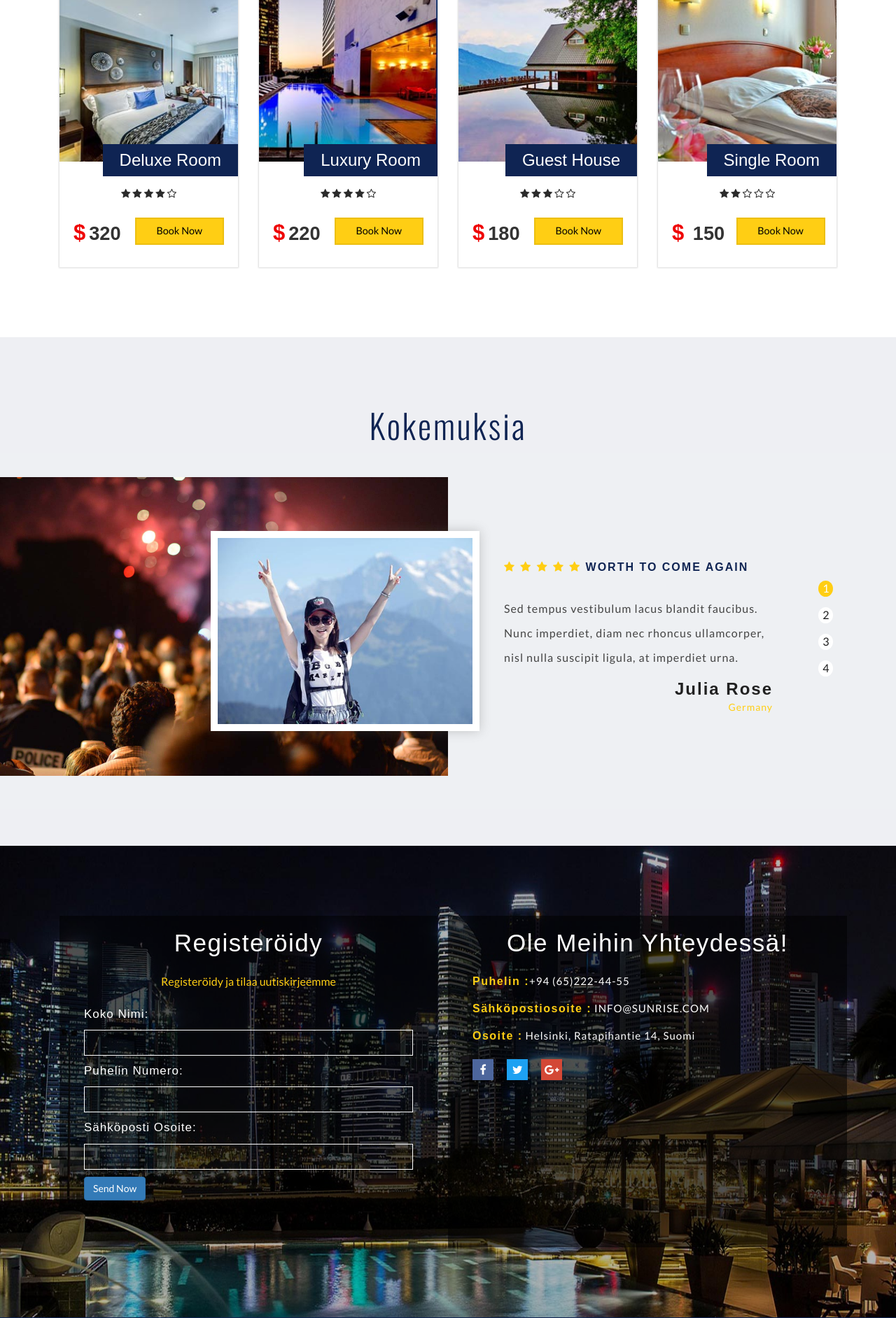
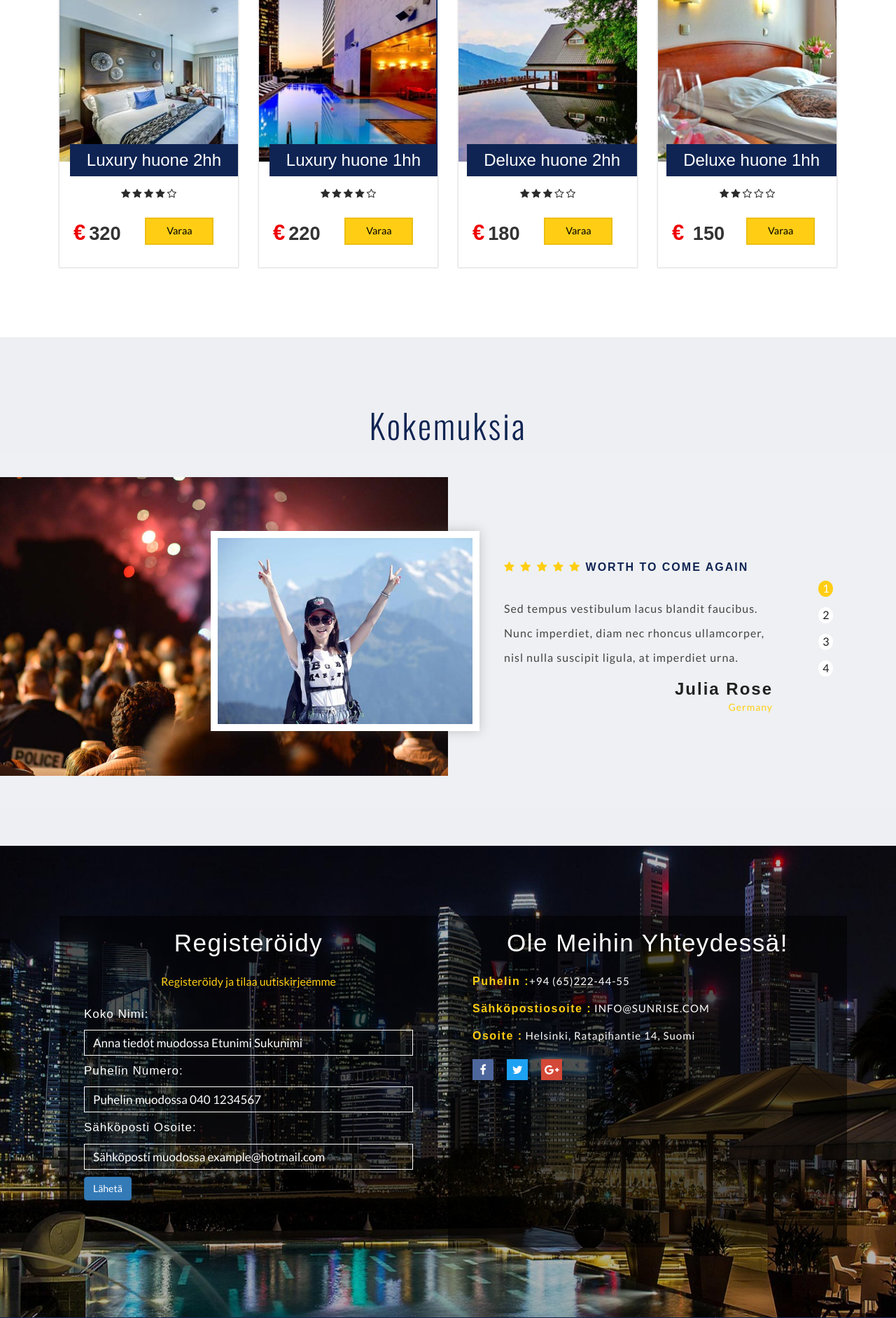
Before and after one commit to hhdigiproj18/hotel, a PHP site: page / in a window 1280 px wide. Shown: the part 2909-4793 px from the top of the page at 70% size. Run offline with PHP 8.4, Linux system fonts and the light colour scheme; some web fonts are replaced; grey boxes are pictures that could not be loaded.

Commit message:
Translated, currency changed and rooms modified

```diff
--- a/index.php
+++ b/index.php
@@ -293,7 +293,7 @@ include('db.php');
                 <div class="price-block agile">
                     <div class="price-gd-top">
                         <img src="images/r1.jpg" alt=" " class="img-responsive" />
-                        <h4>Deluxe Room</h4>
+                        <h4>Luxury huone 2hh</h4>
                     </div>
                     <div class="price-gd-bottom">
                         <div class="price-list">
@@ -307,8 +307,8 @@ include('db.php');
                             </ul>
                         </div>
                         <div class="price-selet">
-                            <h3><span>$</span>320</h3>
-                            <a href="admin/reservation.php" >Book Now</a>
+                            <h3><span>€</span>320</h3>
+                            <a href="admin/reservation.php" >Varaa</a>
                         </div>
                     </div>
                 </div>
@@ -317,7 +317,7 @@ include('db.php');
                 <div class="price-block agile">
                     <div class="price-gd-top">
                         <img src="images/r2.jpg" alt=" " class="img-responsive" />
-                        <h4>Luxury Room</h4>
+                        <h4>Luxury huone 1hh</h4>
                     </div>
                     <div class="price-gd-bottom">
                         <div class="price-list">
@@ -330,8 +330,8 @@ include('db.php');
                             </ul>
                         </div>
                         <div class="price-selet">
-                            <h3><span>$</span>220</h3>
-                            <a href="admin/reservation.php" >Book Now</a>
+                            <h3><span>€</span>220</h3>
+                            <a href="admin/reservation.php" >Varaa</a>
                         </div>
                     </div>
                 </div>
@@ -340,7 +340,7 @@ include('db.php');
                 <div class="price-block agile">
                     <div class="price-gd-top">
                         <img src="images/r3.jpg" alt=" " class="img-responsive" />
-                        <h4>Guest House</h4>
+                        <h4>Deluxe huone 2hh</h4>
                     </div>
                     <div class="price-gd-bottom">
                         <div class="price-list">
@@ -353,8 +353,8 @@ include('db.php');
                             </ul>
                         </div>
                         <div class="price-selet">
-                            <h3><span>$</span>180</h3>
-                            <a href="admin/reservation.php" >Book Now</a>
+                            <h3><span>€</span>180</h3>
+                            <a href="admin/reservation.php" >Varaa</a>
                         </div>
                     </div>
                 </div>
@@ -363,7 +363,7 @@ include('db.php');
                 <div class="price-block agile">
                     <div class="price-gd-top ">
                         <img src="images/r4.jpg" alt=" " class="img-responsive" />
-                        <h4>Single Room</h4>
+                        <h4>Deluxe huone 1hh</h4>
                     </div>
                     <div class="price-gd-bottom">
                         <div class="price-list">
@@ -376,8 +376,8 @@ include('db.php');
                             </ul>
                         </div>
                         <div class="price-selet">
-                            <h3><span>$</span> 150</h3>
-                            <a href="admin/reservation.php" >Book Now</a>
+                            <h3><span>€</span> 150</h3>
+                            <a href="admin/reservation.php" >Varaa</a>
                         </div>
                     </div>
                 </div>
@@ -509,27 +509,27 @@ include('db.php');
 					<div class="control-group form-group">
 
                             <label class="contact-p1">Koko Nimi:</label>
-                            <input type="text" class="form-control" name="name" id="name" required >
+                            <input type="text" class="form-control" name="name" id="name" placeholder="Anna tiedot muodossa Etunimi Sukunimi" required >
                             <p class="help-block"></p>
 
                     </div>
                     <div class="control-group form-group">
 
                             <label class="contact-p1">Puhelin Numero:</label>
-                            <input type="tel" class="form-control" name="phone" id="phone" required >
+                            <input type="tel" class="form-control" name="phone" id="phone" placeholder="Puhelin muodossa 040 1234567" required >
 							<p class="help-block"></p>
 
                     </div>
                     <div class="control-group form-group">
 
                             <label class="contact-p1">Sähköposti Osoite:</label>
-                            <input type="email" class="form-control" name="email" id="email" required >
+                            <input type="email" class="form-control" name="email" id="email" placeholder="Sähköposti muodossa example@hotmail.com" required >
 							<p class="help-block"></p>
 
                     </div>
 
 
-                    <input type="submit" name="sub" value="Send Now" class="btn btn-primary">
+                    <input type="submit" name="sub" value="Lähetä" class="btn btn-primary">
 				</form>
 				<?php
 				if(isset($_POST['sub']))
```
